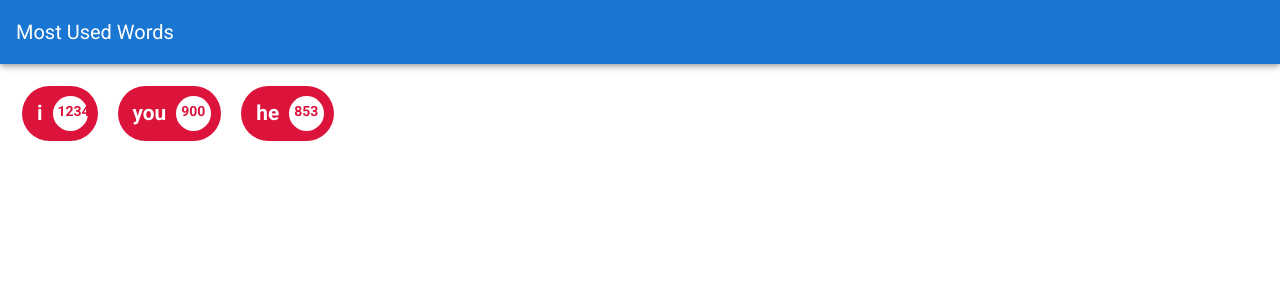
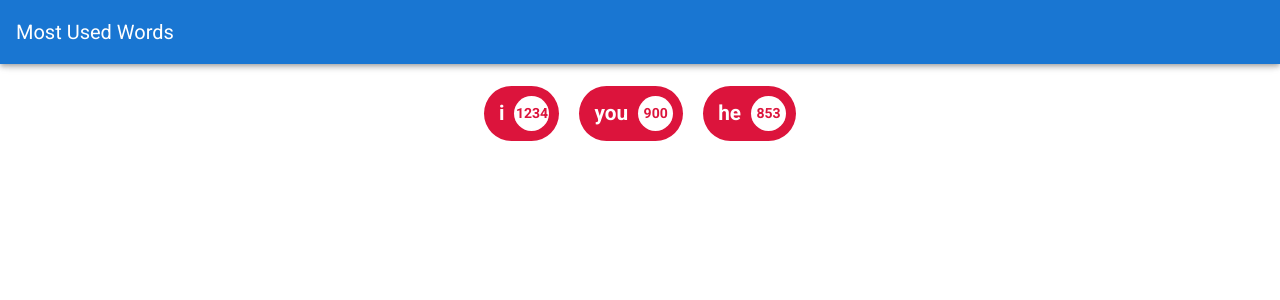
Before and after one commit to brenomachadodomonte/vue_most_used_words, a Vue app: page / in a window 1280 px wide. Shown: the top 300 px of the page. Built offline with nearby package versions, Linux system fonts and the light colour scheme.

Commit message:
Changing Pill Component style

```diff
--- a/src/components/Home.vue
+++ b/src/components/Home.vue
@@ -25,5 +25,6 @@ export default {
 .pills {
   display: flex;
   flex-wrap: wrap;
+  justify-content: center;
 }
 </style>
--- a/src/components/Pill.vue
+++ b/src/components/Pill.vue
@@ -42,6 +42,10 @@ export default {
   color: #DC143CFF;
 
   font-size: 14px;
+
+  display: flex;
+  justify-content: center;
+  align-items: center;
 }
 
 </style>
```
